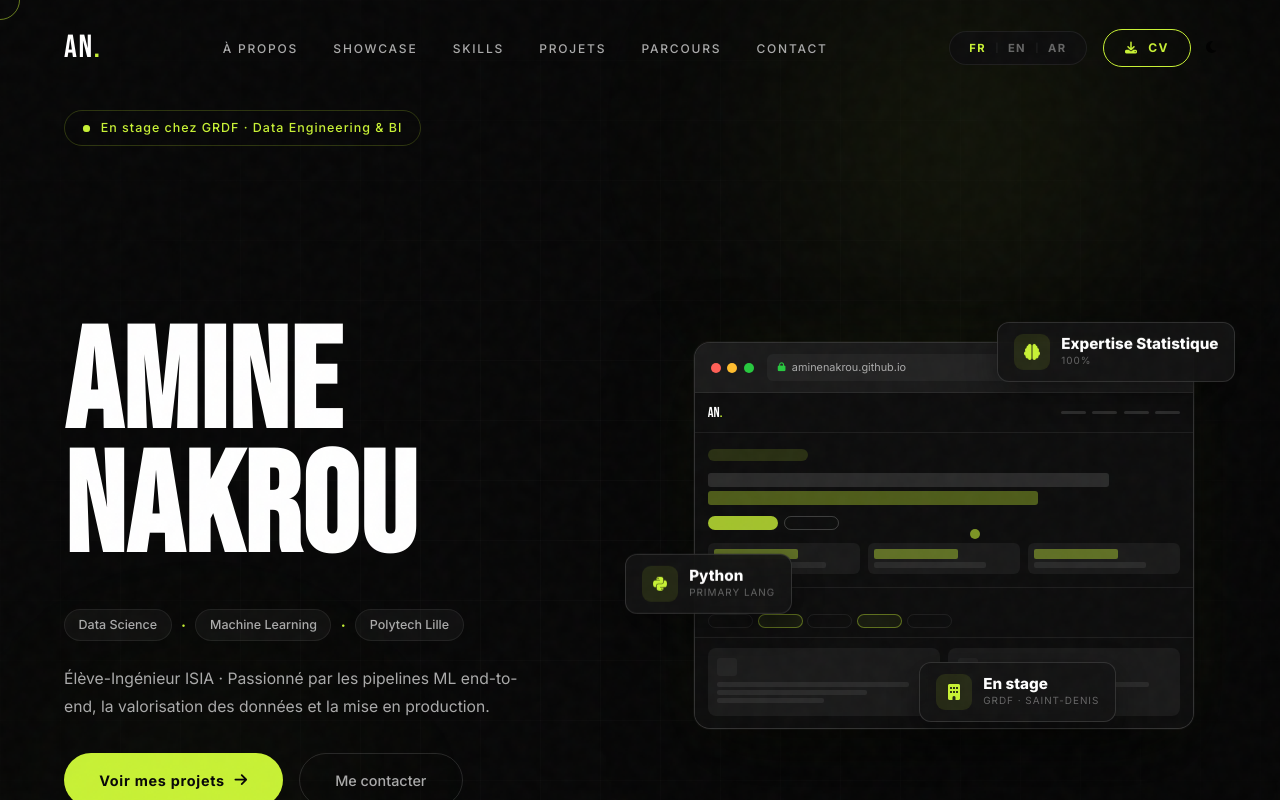
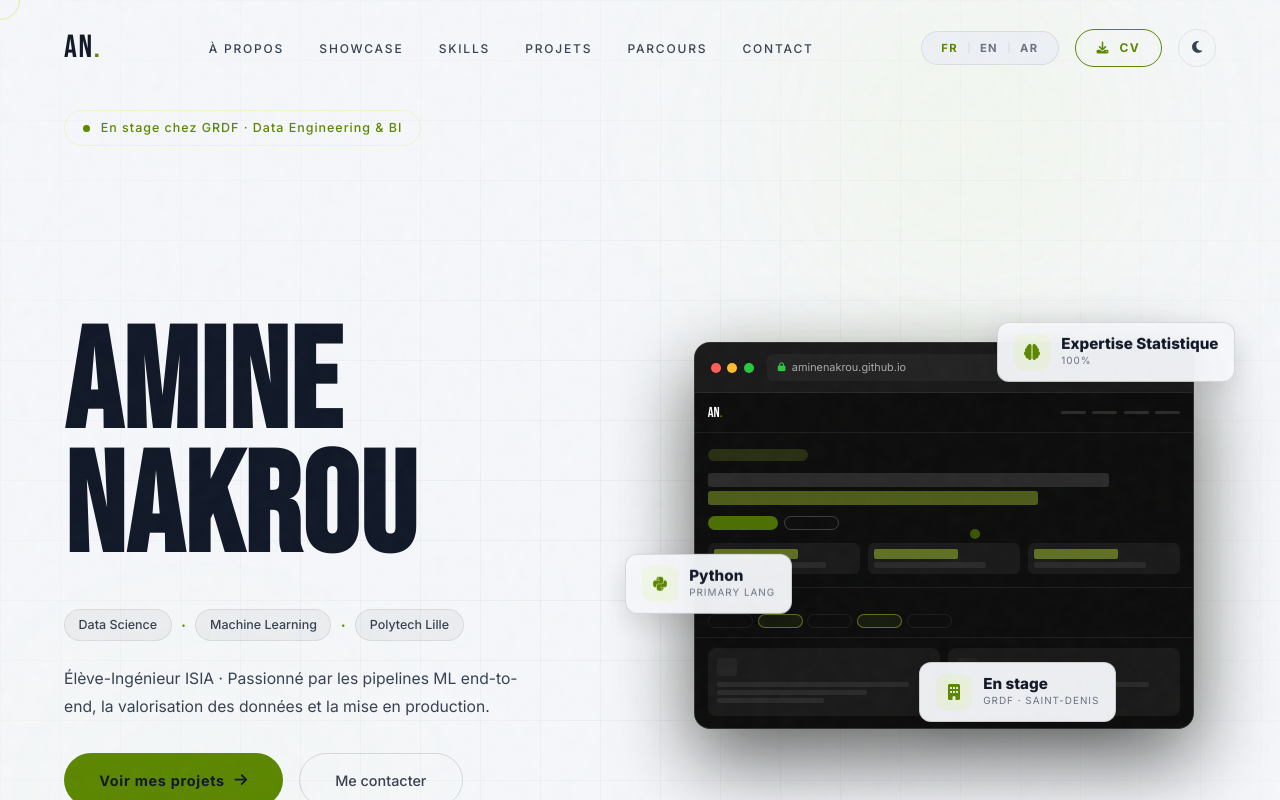
Before and after one commit to aminenakrou/portfolio, a plain HTML site: page index.html in a window 1280 px wide. Both pictures are taken after a click on the button "Toggle theme". Shown: the top 800 px of the page. Drawn offline with Linux system fonts and the light colour scheme.

Commit message:
Add light theme styles to style.css

```diff
--- a/style.css
+++ b/style.css
@@ -21,6 +21,92 @@ ROOT & RESET
   --r: 14px;
 }
 
+/* ===========================
+LIGHT THEME
+=========================== */
+[data-theme="light"] {
+  --bg: #f5f7fa;
+  --bg2: #edf0f5;
+  --bg3: #e4e8f0;
+  --bg4: #d8dde8;
+  --accent: #5c8700;
+  --accent2: #4a6e00;
+  --white: #111827;
+  --grey: #6b7280;
+  --grey2: #374151;
+  --border: rgba(0,0,0,.08);
+  --border2: rgba(0,0,0,.13);
+  --shadow: 0 20px 60px rgba(0,0,0,.1);
+}
+
+/* Keep mockups dark in light mode for visual consistency */
+[data-theme="light"] .feat-screen,
+[data-theme="light"] .browser-mockup {
+  --bg: #070707;
+  --bg2: #0d0d0d;
+  --bg3: #131313;
+  --bg4: #1a1a1a;
+  --white: #ffffff;
+  --grey: #666666;
+  --grey2: #aaaaaa;
+  --border: rgba(255,255,255,.07);
+  --border2: rgba(255,255,255,.13);
+}
+[data-theme="light"] .feat-screen { background: #131313; }
+[data-theme="light"] .browser-mockup { background: #131313; }
+
+[data-theme="light"] #navbar.scrolled {
+  background: rgba(245,247,250,.92);
+}
+[data-theme="light"] .hero-grid {
+  background-image:
+    linear-gradient(rgba(0,0,0,.04) 1px, transparent 1px),
+    linear-gradient(90deg, rgba(0,0,0,.04) 1px, transparent 1px);
+}
+[data-theme="light"] .scroll-track {
+  border-color: rgba(0,0,0,.18);
+}
+[data-theme="light"] .role-pill {
+  background: rgba(0,0,0,.04);
+}
+[data-theme="light"] .loader-bar-wrap {
+  background: rgba(0,0,0,.1);
+}
+[data-theme="light"] .btn-primary {
+  color: #111827;
+}
+[data-theme="light"] .nav-cta:hover {
+  color: #111827;
+}
+[data-theme="light"] .pi-num {
+  color: rgba(0,0,0,.06);
+}
+[data-theme="light"] .project-item:hover .pi-num {
+  color: rgba(92,135,0,.1);
+}
+[data-theme="light"] .feat-num {
+  color: rgba(0,0,0,.06);
+}
+[data-theme="light"] .pi-tags span {
+  background: rgba(0,0,0,.04);
+}
+[data-theme="light"] .ji-tags span {
+  background: rgba(0,0,0,.04);
+}
+[data-theme="light"] .edu-badge {
+  background: rgba(0,0,0,.06);
+}
+[data-theme="light"] .muted-line {
+  background: rgba(0,0,0,.2);
+}
+[data-theme="light"] .float-card {
+  background: rgba(245,247,250,.96);
+  box-shadow: 0 10px 30px rgba(0,0,0,.12);
+}
+[data-theme="light"] .pi-hover-bg {
+  background: linear-gradient(135deg, rgba(92,135,0,.05), transparent);
+}
+
 *,
 *::before,
 *::after {
@@ -407,6 +493,27 @@ NAVBAR
 
 .burger.open .burger-line:last-child {
   transform: rotate(-45deg) translate(4px,-6px);
+}
+
+/* ======================
+THEME TOGGLE
+====================== */
+.theme-toggle {
+  width: 38px;
+  height: 38px;
+  border: 1px solid var(--border);
+  border-radius: 50%;
+  display: flex;
+  align-items: center;
+  justify-content: center;
+  color: var(--grey2);
+  font-size: .85rem;
+  transition: all .3s;
+}
+
+.theme-toggle:hover {
+  border-color: var(--accent);
+  color: var(--accent);
 }
 
 /* ======================
```
